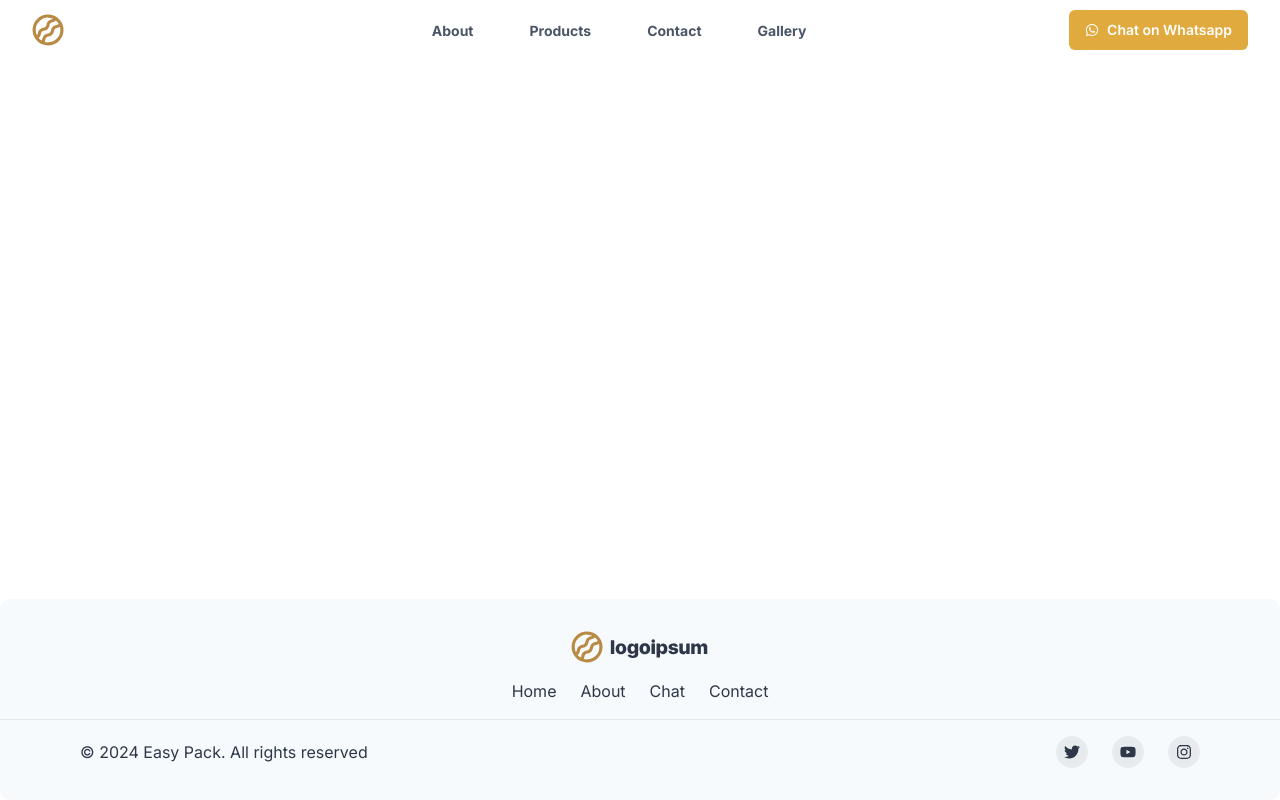
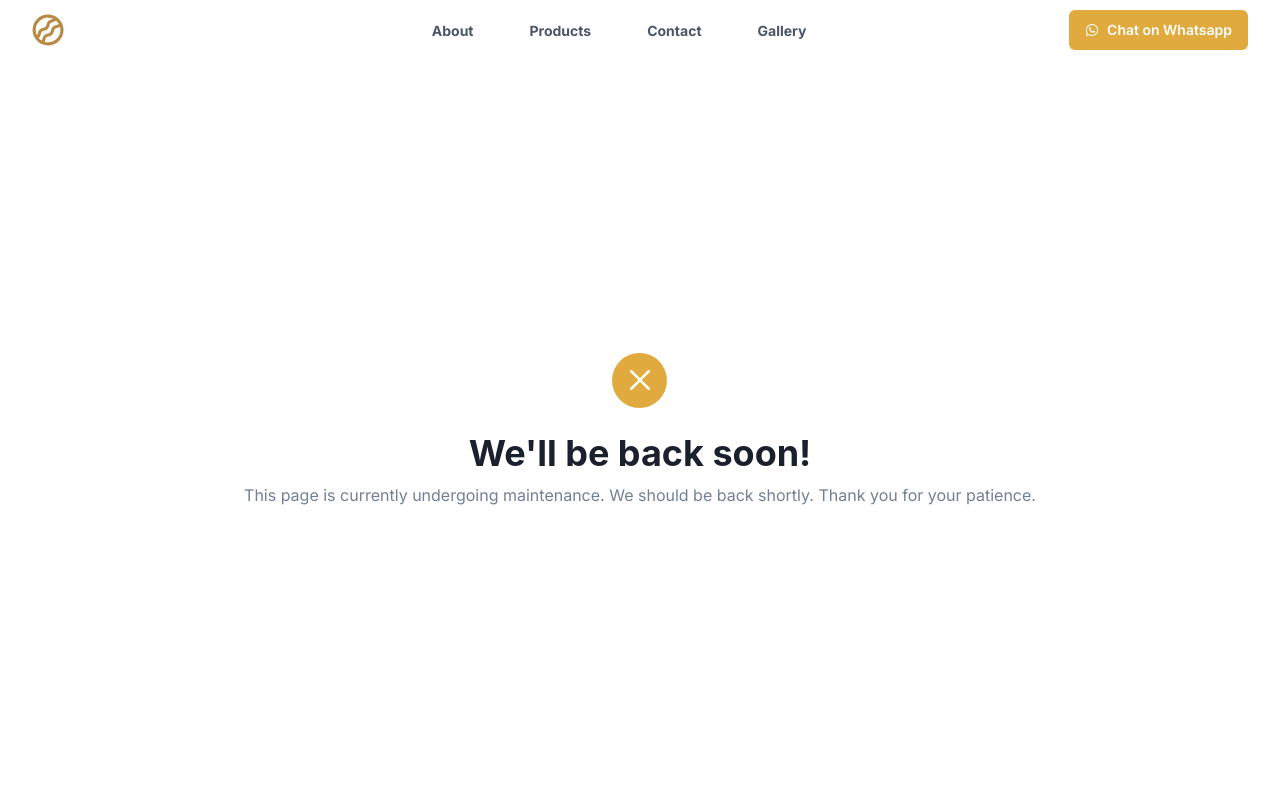
Before and after one commit to briannval/Easy-Pack-Official, a Next.js app: page /gallery in a window 1280 px wide. Shown: the top 800 px of the page. Built offline with nearby package versions, Linux system fonts and the light colour scheme.

Commit message:
Added maintenance page

```diff
--- a/src/app/gallery/page.tsx
+++ b/src/app/gallery/page.tsx
@@ -1,10 +1,12 @@
+"use client";
+import Maintenance from "@/components/maintenance";
 import { Center } from "@chakra-ui/react";
 
 export default function Gallery() {
   return (
     <main>
-      <Center>
-        <h1>Page</h1>{" "}
+      <Center mt={"60px"} h={"calc(100vh - 60px)"}>
+        <Maintenance />
       </Center>
     </main>
   );
--- /dev/null
+++ b/src/components/maintenance.tsx
@@ -0,0 +1,31 @@
+"use client";
+import { Box, Flex, Heading, Text } from "@chakra-ui/react";
+import { CloseIcon } from "@chakra-ui/icons";
+
+export default function Maintenance() {
+  return (
+    <Box textAlign="center" py={10} px={6} maxW={"80%"}>
+      <Box display="inline-block">
+        <Flex
+          flexDirection="column"
+          justifyContent="center"
+          alignItems="center"
+          bg={"gold.400"}
+          rounded={"50px"}
+          w={"55px"}
+          h={"55px"}
+          textAlign="center"
+        >
+          <CloseIcon boxSize={"20px"} color={"white"} />
+        </Flex>
+      </Box>
+      <Heading as="h2" size="xl" mt={6} mb={2}>
+        We'll be back soon!
+      </Heading>
+      <Text color={"gray.500"}>
+        This page is currently undergoing maintenance. We should be back
+        shortly. Thank you for your patience.
+      </Text>
+    </Box>
+  );
+}
```
